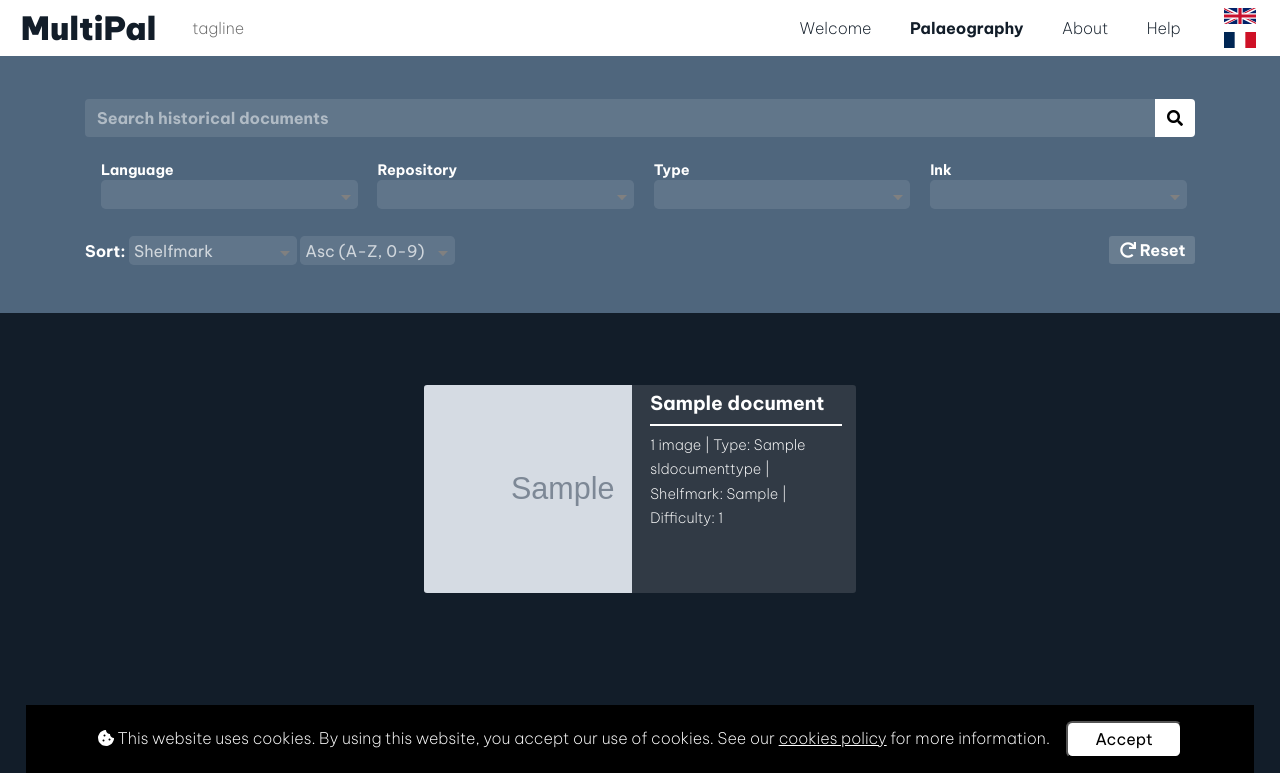
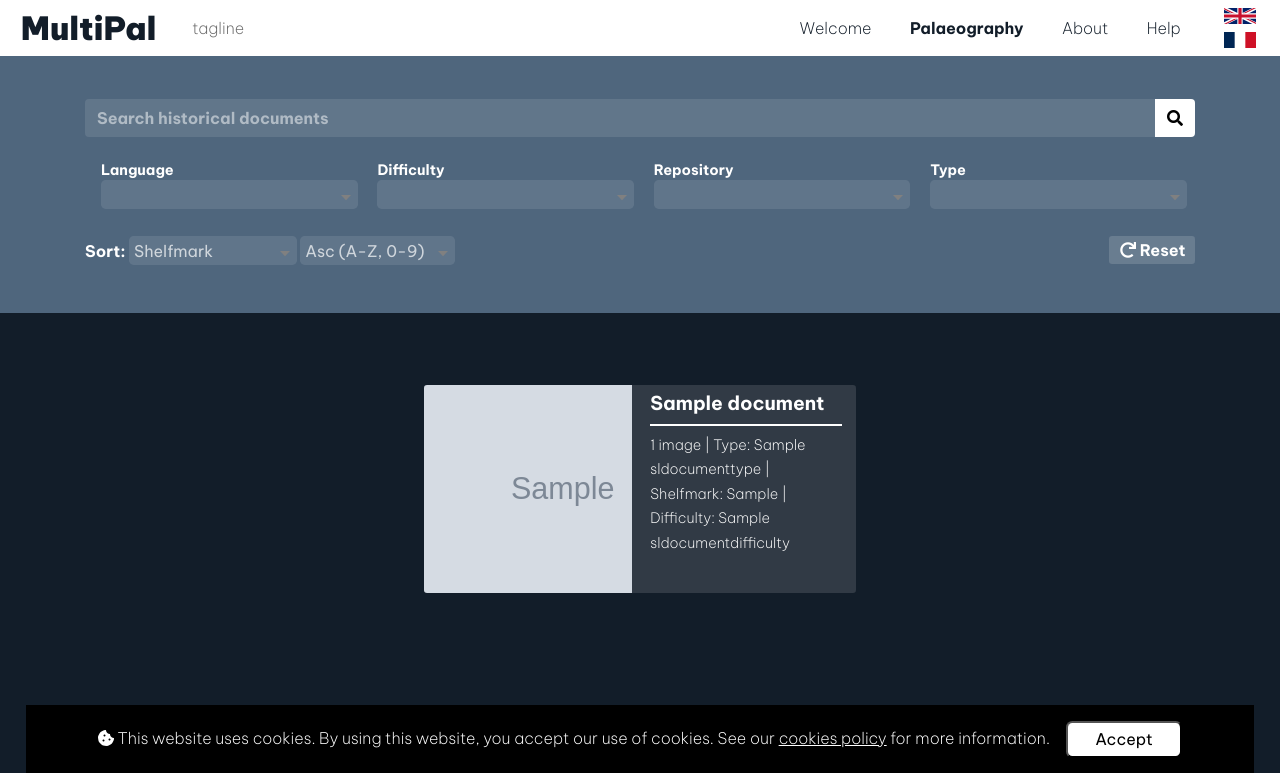
Before and after one commit to ahrsoftware/multipal-website, a Django app: page /en/palaeography/documents/ in a window 1280 px wide. Shown: the top 773 px of the page. Run offline with Django 4.2, Linux system fonts and the light colour scheme; tables that the repository leaves empty hold one stand-in row (values such as "Sample post"); grey boxes marked "Sample" are stand-in pictures; parts of the project's set-up code (start-up, migrations or seed data) failed here and were passed over.

Commit message:
set difficulty to a fk instead of int

```diff
--- a/django/core/static/css/custom.css
+++ b/django/core/static/css/custom.css
@@ -901,6 +901,10 @@ main {
     display: block;
 }
 
+.transcription-exercise-controlsdropdown a {
+    font-weight: bold;
+}
+
 .transcription-exercise-solutions-solution {
     display: none;
 }
--- a/django/palaeography/admin.py
+++ b/django/palaeography/admin.py
@@ -168,6 +168,7 @@ class DocumentAdminView(GenericAdminView):
 admin.site.register(models.Document, DocumentAdminView)
 
 # Select list tables
+admin.site.register(models.SlDocumentDifficulty, GenericSlAdminView)
 admin.site.register(models.SlDocumentInk, GenericSlAdminView)
 admin.site.register(models.SlDocumentLanguage, GenericSlAdminView)
 admin.site.register(models.SlDocumentRepository, GenericSlAdminView)
--- a/django/palaeography/models.py
+++ b/django/palaeography/models.py
@@ -87,6 +87,10 @@ class SlAbstract(models.Model):
 #
 
 
+class SlDocumentDifficulty(SlAbstract):
+    "The difficulty of a document exercise. E.g. Easy/Medium/Difficult"
+
+
 class SlDocumentInk(SlAbstract):
     "The ink used within a document"
 
@@ -118,7 +122,7 @@ class Document(models.Model):
     name = models.CharField(max_length=1000)
     shelfmark = models.CharField(max_length=1000, blank=True, null=True)
     type = models.ForeignKey(SlDocumentType, on_delete=models.SET_NULL, blank=True, null=True)
-    difficulty = models.IntegerField(default=1, validators=[MinValueValidator(1), MaxValueValidator(3)])
+    difficulty = models.ForeignKey(SlDocumentDifficulty, on_delete=models.SET_NULL, blank=True, null=True)
     ink = models.ForeignKey(SlDocumentInk, on_delete=models.SET_NULL, blank=True, null=True)
     repositories = models.ManyToManyField(SlDocumentRepository, blank=True, related_name=m2m_related_name, db_index=True)
     languages = models.ManyToManyField(SlDocumentLanguage, blank=True, related_name=m2m_related_name, db_index=True)
@@ -153,9 +157,9 @@ class Document(models.Model):
 
     @property
     def instructions(self):
-        default_instructions = """XXX TODO
-        xxx
-        """
+        default_instructions = """Click on an input below and transcribe the matching part of the image.
+If you get stuck you can use the buttons above to view the correct answers.
+For more tips and assistance please visit the <a href="/help/">Help section</a>."""
         return self.custom_instructions if self.custom_instructions else default_instructions
 
     @property
--- a/django/palaeography/views/document.py
+++ b/django/palaeography/views/document.py
@@ -60,7 +60,7 @@ class DocumentListView(ListView):
         # Only show documents that have images
         queryset = queryset.annotate(image_count=Count('documentimage')).filter(image_count__gt=0)
         # Select related (FK) fields
-        queryset = queryset.select_related('type', 'ink')
+        queryset = queryset.select_related('type', 'ink', 'difficulty')
         # Prefetch related (FK) fields
         queryset = queryset.prefetch_related('languages', 'repositories', 'documentimage_set', 'documentimage_set__documentimagepart_set')
         # Search
@@ -108,6 +108,11 @@ class DocumentListView(ListView):
                 'filter_options': models.SlDocumentLanguage.objects.all()
             },
             {
+                'filter_id': f'{common.filter_pre_fk}difficulty',
+                'filter_name': 'Difficulty',
+                'filter_options': models.SlDocumentDifficulty.objects.all()
+            },
+            {
                 'filter_id': f'{common.filter_pre_mm}repositories',
                 'filter_name': 'Repository',
                 'filter_options': models.SlDocumentRepository.objects.all()
@@ -116,12 +121,7 @@ class DocumentListView(ListView):
                 'filter_id': f'{common.filter_pre_fk}type',
                 'filter_name': 'Type',
                 'filter_options': models.SlDocumentType.objects.all()
-            },
-            {
-                'filter_id': f'{common.filter_pre_fk}ink',
-                'filter_name': 'Ink',
-                'filter_options': models.SlDocumentInk.objects.all()
-            },
+            }
         ]
 
         return context
```
Also changed, not shown: django/palaeography/templates/palaeography/detail.html (+7 -5 lines), django/palaeography/migrations/0001_initial.py, django/palaeography/migrations/0002_initial_data_from_old_db.py.
